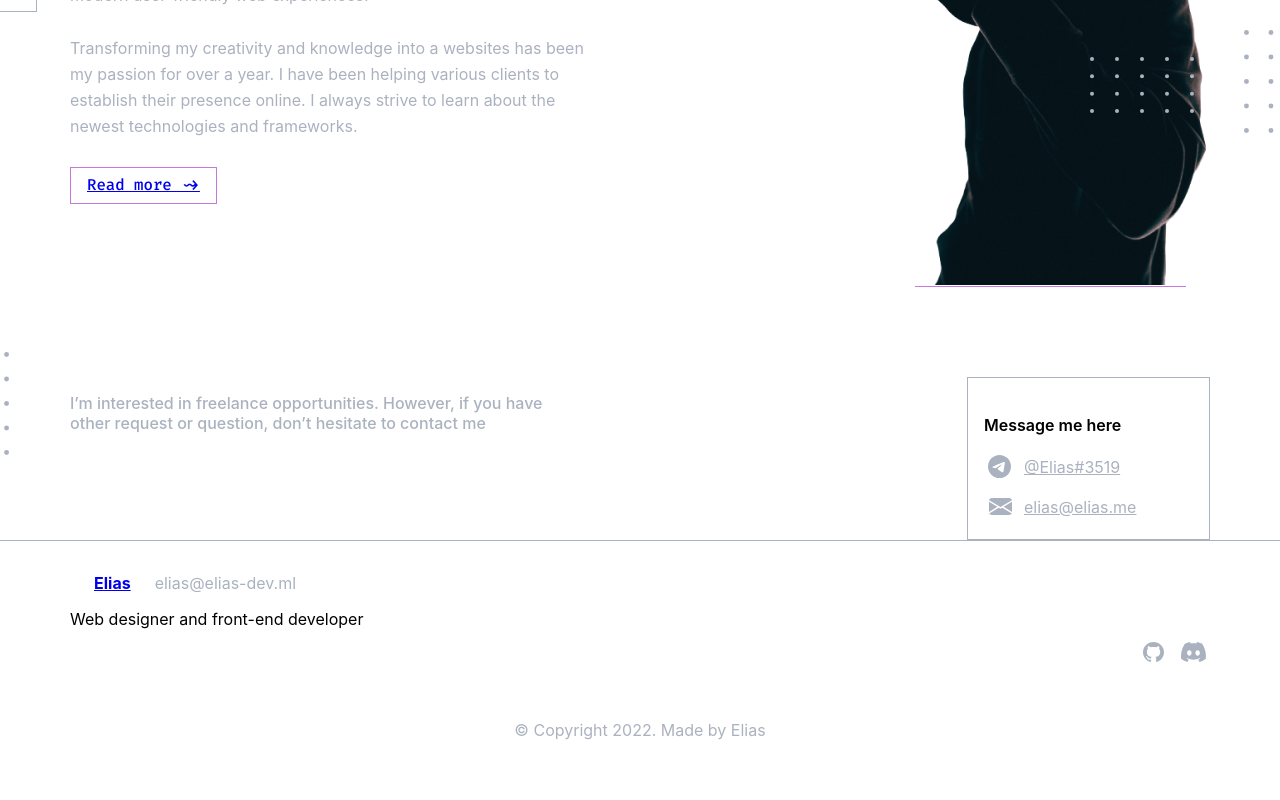
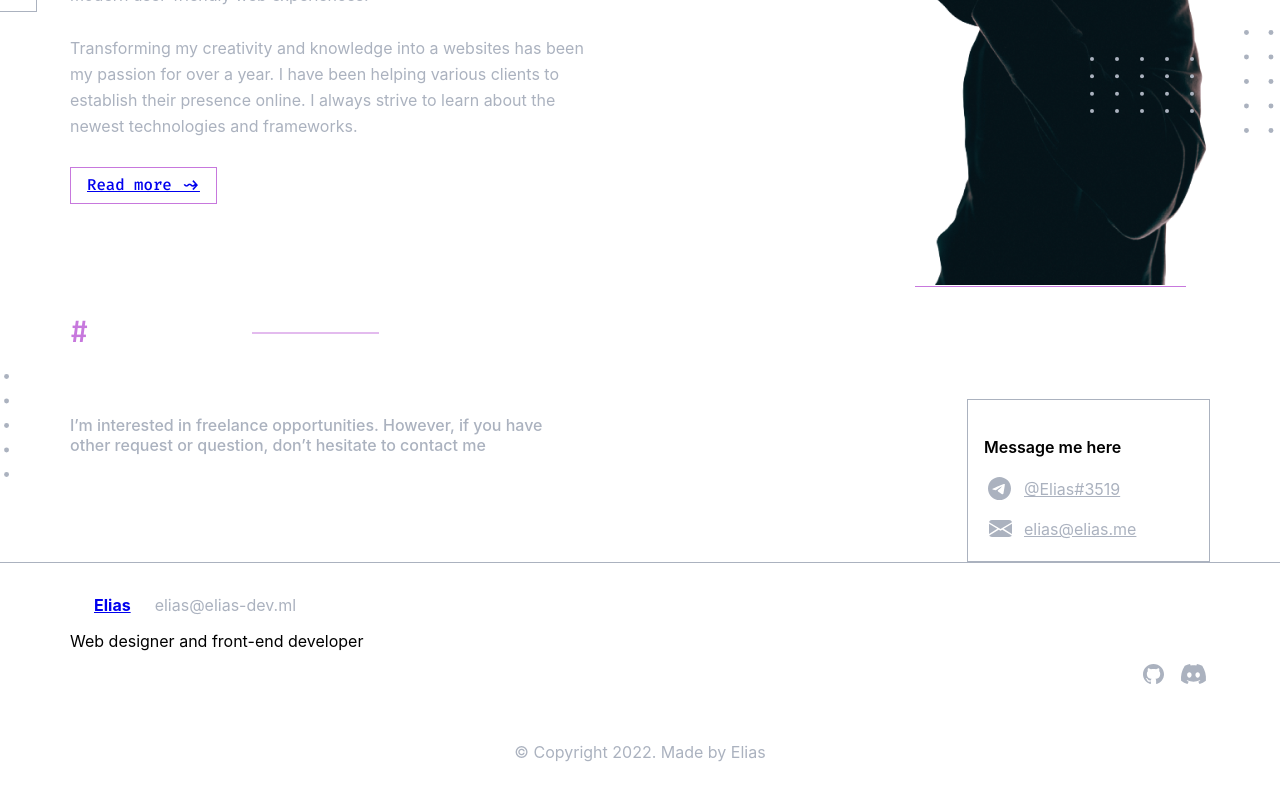
Before and after one commit to ibdkn/my-portfolio, a React app: page / in a window 1280 px wide. Shown: the part 2490-3290 px from the top of the page. Built offline with nearby package versions, Linux system fonts and the light colour scheme; the HTML template or start-up script is replaced by a standard one.

Commit message:
added props for title

```diff
--- a/src/layout/section/contacts/Contacts.tsx
+++ b/src/layout/section/contacts/Contacts.tsx
@@ -11,7 +11,7 @@ export const Contacts = () => {
     return (
         <StyledContacts>
             <Container>
-                <StyledTitle>contacts</StyledTitle>
+                <StyledTitle titleType={"section"} lineWidth={"127px"}>contacts</StyledTitle>
                 <FlexWrapper justify={"space-between"} align={"flex-start"} wrap={"wrap"} gap={"20px"}>
                     <Description>
                         I’m interested in freelance opportunities. However, if you have other request or question, don’t
```
